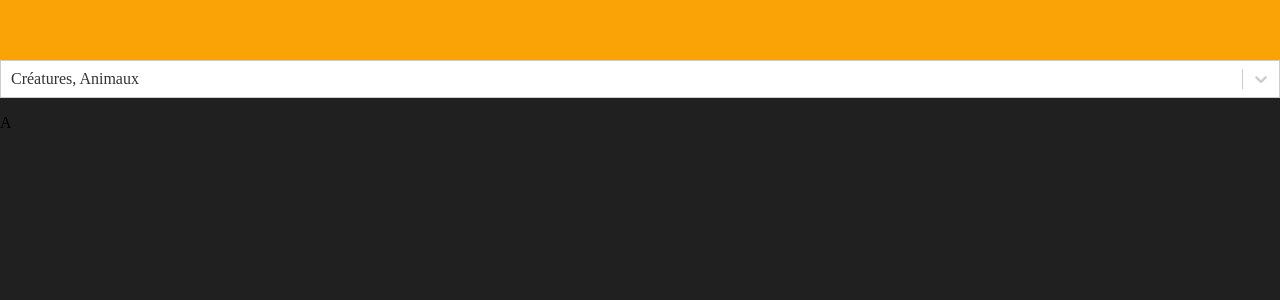
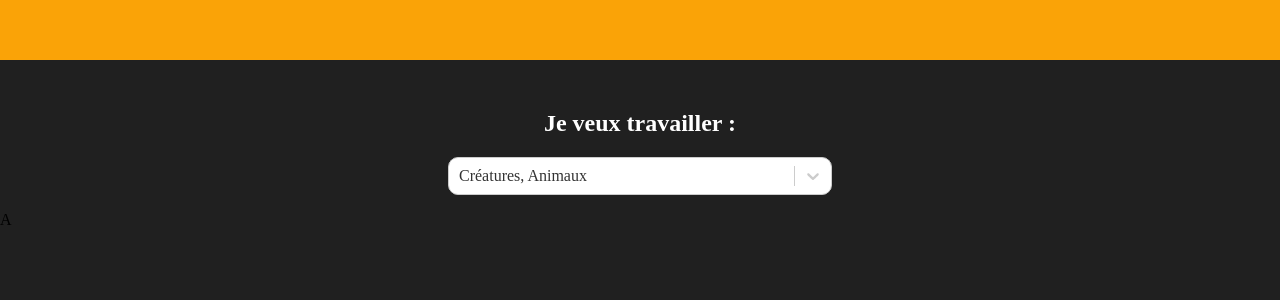
Before and after one commit to JulieRamis/drawing-ressources-website, a React (Create React App) app: page / in a window 1280 px wide. Shown: the top 300 px of the page. Built offline with nearby package versions, Linux system fonts and the light colour scheme.

Commit message:
change size, color and position of select list

```diff
--- /dev/null
+++ b/src/components/atoms/Text/_style.scss
@@ -0,0 +1,6 @@
+h2{
+    display: flex;
+    justify-content: center;
+    color: $white;
+    margin-top: 50px;
+}
--- /dev/null
+++ b/src/components/atoms/Text/index.js
@@ -0,0 +1,11 @@
+import React from 'react'
+
+
+
+const TextList = () => (
+  <h2 className="text-list">
+      Je veux travailler :
+  </h2>
+)
+
+export default TextList
--- /dev/null
+++ b/src/components/molecules/List/_style.scss
@@ -0,0 +1,7 @@
+.zone-list{
+    display: flex;
+    justify-content: center;
+        .css-2b097c-container{
+            width: 30%;
+        }
+}
--- a/src/components/molecules/List/index.js
+++ b/src/components/molecules/List/index.js
@@ -16,21 +16,38 @@ const options = [
 ]
 
 const MyComponent = () => (
+  <div className="zone-list">
 
   <Select onChange={() => console.log(options)}
     options={options}
     defaultValue= {[options[5]]}
+    styles={{
+      control: (provided, state) => ({
+        ...provided,
+        cursor: 'pointer',
+      }),
+      menu: (provided, state) => ({
+        ...provided,
+        cursor: 'pointer',
+      }),
+      option: (provided, state) => ({
+         ...provided,
+         borderRadius: 10,
+         cursor: 'pointer'
+      })
+    }}
     theme={(theme) => ({
       ...theme,
-      borderRadius: 0,
+      borderRadius: 10,
       colors: {
       ...theme.colors,
         text: 'orangered',
-        primary25: 'hotpink',
-        primary: '#a4243b',
+        primary25: '#9a031e57',
+        primary: '#9a031e',
       },
     })}
   />
+  </div>
 )
 
 export default MyComponent
--- a/src/style/main.scss
+++ b/src/style/main.scss
@@ -1,5 +1,7 @@
 @import "_variables.scss";
-@import "../components/organisms/Menu/style";
+@import "../components/organisms/Menu/_style.scss";
+@import "../components/molecules/List/_style.scss";
+@import "../components/atoms/Text/_style.scss";
 
 body {
     margin: 0;
--- a/src/views/App.js
+++ b/src/views/App.js
@@ -1,8 +1,9 @@
 import React, { useState } from "react"
 
+import "../style/main.scss"
+
 import Menu from "../components/organisms/Menu"
-
-import "../style/main.scss"
+import TextList from "../components/atoms/Text"
 import MyComponent from "../components/molecules/List"
 
 const App = () => {
@@ -10,6 +11,7 @@ const App = () => {
   return (
     <>
     <Menu/>
+    <TextList />
     <MyComponent/>
       <p>A</p>
     </>
```
Also changed, not shown: src/components/organisms/Menu/_style.scss (line endings or trailing spaces).
